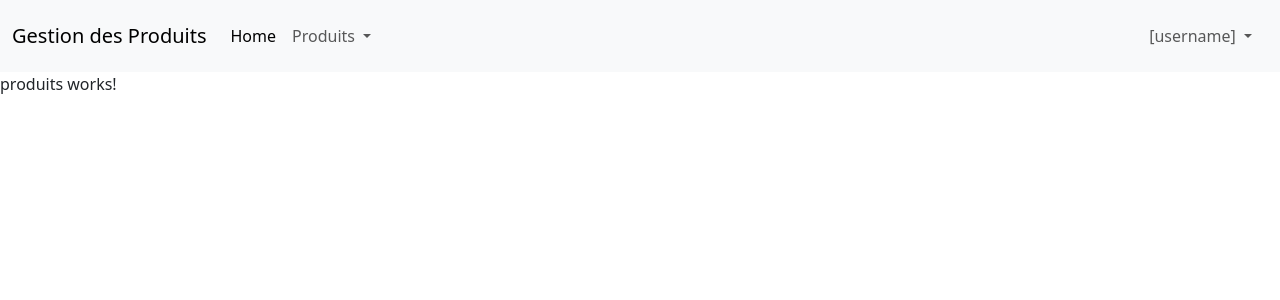
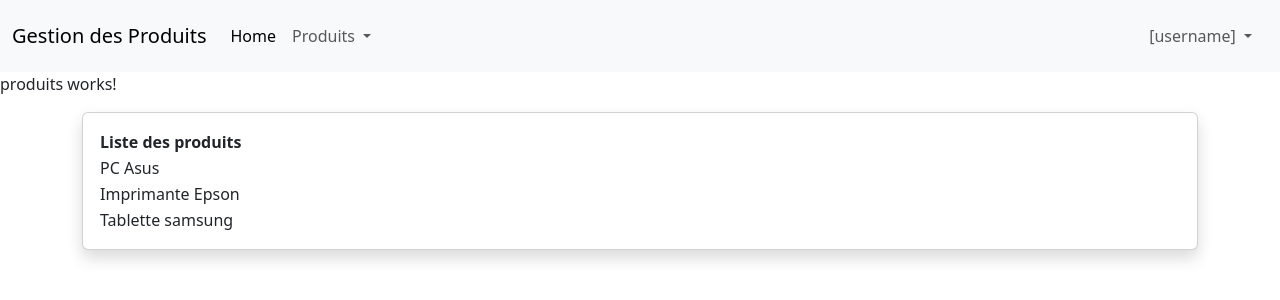
Before and after one commit to yann-planchais/20241217-SpringAngular, an Angular app in the folder angular/MesProduits/: page /produits in a window 1280 px wide. Shown: the top 300 px of the page. Built offline with nearby package versions, Linux system fonts and the light colour scheme.

Commit message:
Affichage liste des produits avec old façon *ngfor

```diff
--- a/angular/MesProduits/src/app/produits/produits.component.html
+++ b/angular/MesProduits/src/app/produits/produits.component.html
@@ -1 +1,20 @@
 <p>produits works!</p>
+
+<div class="container">
+    <div class="card shadow mb-4">
+        <div class="card-body">
+            <table>
+                <thead>
+                    <tr>
+                        <th>Liste des produits</th>
+                    </tr>
+                </thead>
+                <tbody *ngFor="let item of produits">
+                    <tr>
+                        <td> {{ item }} </td>
+                    </tr>
+                </tbody>
+            </table>
+        </div>
+    </div>
+</div>
--- a/angular/MesProduits/src/app/produits/produits.component.ts
+++ b/angular/MesProduits/src/app/produits/produits.component.ts
@@ -1,11 +1,17 @@
+import { CommonModule } from '@angular/common';
 import { Component } from '@angular/core';
 
 @Component({
   selector: 'app-produits',
-  imports: [],
+  imports: [CommonModule],
   templateUrl: './produits.component.html',
   styleUrl: './produits.component.css'
 })
 export class ProduitsComponent {
 
+  produits: string[]; // un tableau de chaines de caractères représentant la liste des produits
+
+  constructor() {
+    this.produits = ["PC Asus", "Imprimante Epson", "Tablette samsung"];
+  }
 }
```
Also changed, not shown: angular/MesProduits/aide/Readme.md.
